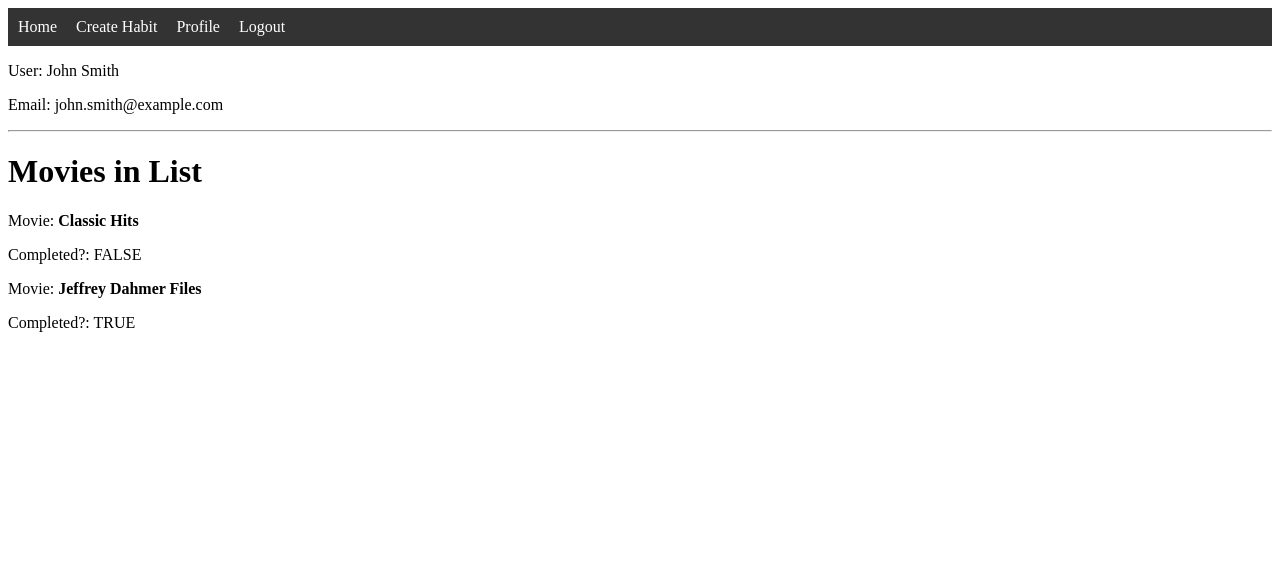
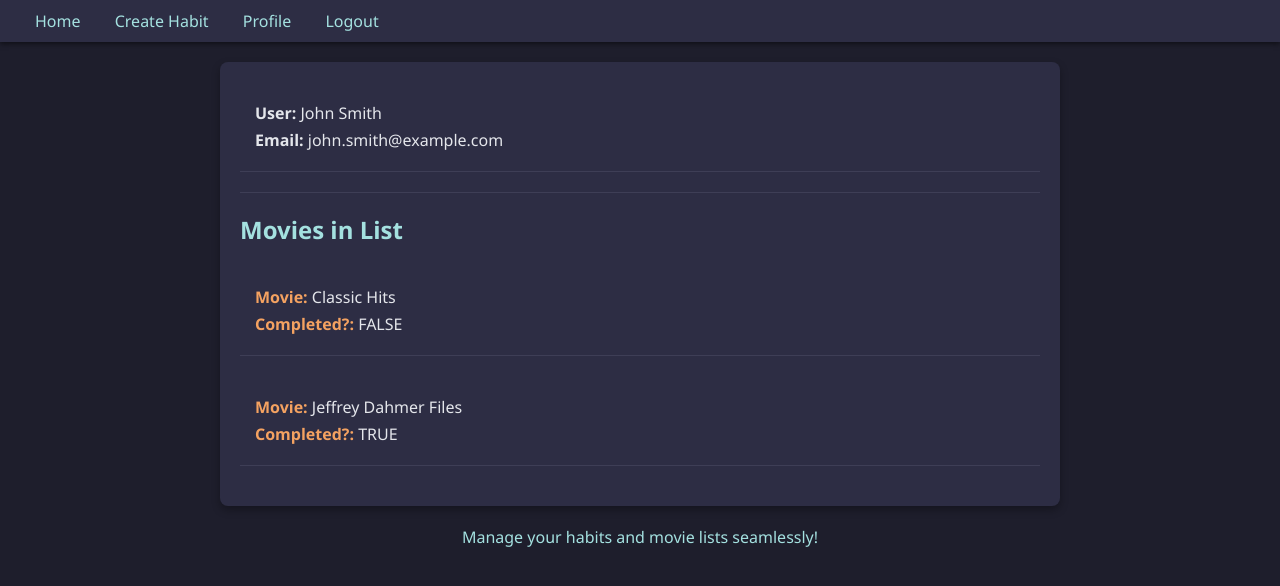
Before and after one commit to Junguilo/Project-111, a Flask app: page /profile in a window 1280 px wide. Shown: the top 586 px of the page. Run offline with Flask 3, Linux system fonts and the light colour scheme; a user stored in the database is signed in; data comes from the database, SQL or seed files in the repository.

```diff
--- a/templates/profile.html
+++ b/templates/profile.html
@@ -6,22 +6,86 @@
     <meta name="viewport" content="width=device-width, initial-scale=1.0">
     <title>User and Movies</title>
     <style>
+        /* General Reset and Font Styling */
+        body {
+            font-family: 'Segoe UI', Tahoma, Geneva, Verdana, sans-serif;
+            margin: 0;
+            padding: 0;
+            background-color: #1E1E2C; /* Deep navy background */
+            color: #E4E6EB; /* Light gray text for contrast */
+        }
+
+        /* Navigation Bar Styling */
         nav {
-            background-color: #333;
-            padding: 10px;
+            background-color: #2D2D44; /* Dark grayish blue */
+            padding: 10px 20px;
             display: flex;
             justify-content: space-between;
             align-items: center;
+            box-shadow: 0 2px 5px rgba(0, 0, 0, 0.5);
         }
 
         nav a {
-            color: white;
+            color: #A4E1E0; /* Soft teal */
             text-decoration: none;
-            margin-right: 15px;
+            margin: 0 15px;
+            font-size: 16px;
+            transition: color 0.3s ease;
         }
 
-        nav a:last-child {
-            margin-right: 0;
+        nav a:hover {
+            color: #F4A261; /* Muted orange for hover effect */
+        }
+
+        /* Main Container */
+        .container {
+            max-width: 800px;
+            margin: 20px auto;
+            background-color: #2D2D44; /* Matches navbar */
+            border-radius: 8px;
+            box-shadow: 0 4px 8px rgba(0, 0, 0, 0.3);
+            overflow: hidden;
+            padding: 20px;
+        }
+
+        /* User and Movie Sections */
+        .user,
+        .movie {
+            margin-bottom: 20px;
+            padding: 15px;
+            border-bottom: 1px solid #3E3E56; /* Subtle divider */
+        }
+
+        .user p,
+        .movie p {
+            margin: 5px 0;
+            color: #E4E6EB; /* Light gray text */
+        }
+
+        .movie strong {
+            color: #F4A261; /* Highlighted orange for movie names */
+        }
+
+        /* Headings */
+        h1 {
+            font-size: 24px;
+            color: #A4E1E0; /* Soft teal */
+            margin-bottom: 20px;
+        }
+
+        /* Horizontal Rule */
+        hr {
+            border: none;
+            height: 1px;
+            background-color: #3E3E56; /* Subtle divider color */
+            margin: 20px 0;
+        }
+
+        /* Footer Content Placeholder */
+        .content {
+            text-align: center;
+            margin-top: 20px;
+            color: #A4E1E0; /* Soft teal */
         }
     </style>
 </head>
@@ -40,24 +104,30 @@
         </div>
     </nav>
 
+    <div class="container">
         {% for item in user %}
-        <div>
-            <p>User: {{ item[1] }}</p>
-            <p>Email: {{ item[2] }}</p>
+            <div class="user">
+                <p><strong>User:</strong> {{ item[1] }}</p>
+                <p><strong>Email:</strong> {{ item[2] }}</p>
             </div>
         {% endfor %}
+
         <hr>
 
         <h1>Movies in List</h1>
 
         {% for item in movies %}
-        <div>
-            <p>Movie: <strong>{{ item[0] }}</strong></p>
-            <p>Completed?: {{ item[1] }}</p>
+            <div class="movie">
+                <p><strong>Movie:</strong> {{ item[0] }}</p>
+                <p><strong>Completed?:</strong> {{ item[1] }}</p>
             </div>
         {% endfor %}
+    </div>
 
-    <div class="content"></div>
+    <div class="content">
+
+        <p>Manage your habits and movie lists seamlessly!</p>
+    </div>
 </body>
 
 </html>
```
Also changed, not shown: templates/index.html (+46 -39 lines). Lines whose indentation alone changed are shown as unchanged.
